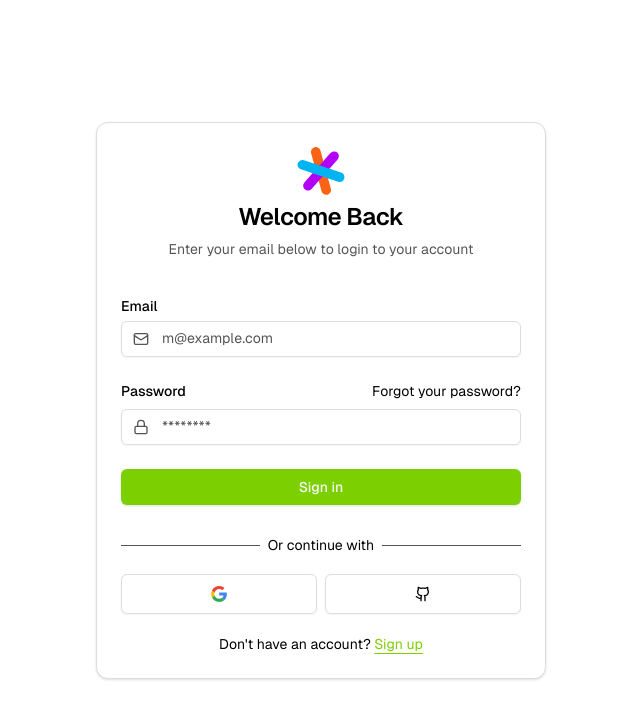
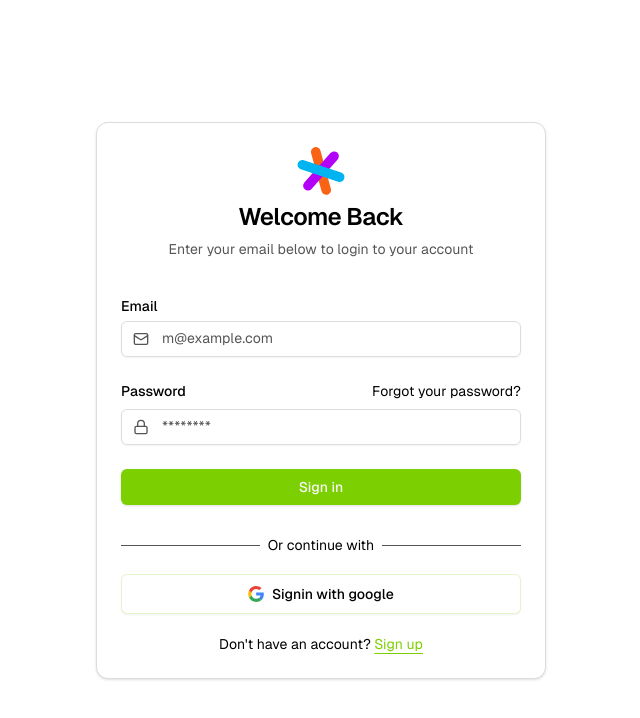
Before and after one commit to jsgarcia-dev/monorepo, a Next.js app in the folder apps/web/: page /auth/sign-in in a window 1280 px wide. Shown: the top 718 px of the page, without its empty margins (352-992 px from the left). Built offline with nearby package versions, Linux system fonts and the light colour scheme; no server answers; what @repo/database would draw is missing.

Commit message:
feat: add google oauth provider and signin button

```diff
--- a/apps/web/auth.config.ts
+++ b/apps/web/auth.config.ts
@@ -1,12 +1,17 @@
 import bcrypt from 'bcryptjs';
 import type { NextAuthConfig } from 'next-auth';
 import Credentials from 'next-auth/providers/credentials';
+import Google from 'next-auth/providers/google';
 
 import { loginSchema } from '@/schemas';
 import { getUserByEmail } from '@/data/user';
 
 export default {
   providers: [
+    Google({
+      clientId: process.env.GOOGLE_CLIENT_ID!,
+      clientSecret: process.env.GOOGLE_CLIENT_SECRET!,
+    }),
     Credentials({
       async authorize(credentials) {
         const validatedFields = loginSchema.safeParse(credentials);
--- a/apps/web/components/auth/social.tsx
+++ b/apps/web/components/auth/social.tsx
@@ -1,22 +1,31 @@
 'use client';
 
+import { signIn } from 'next-auth/react';
 import GoogleIcon from '@/components/icons/google-icon';
 import { Button } from '@/components/ui/button';
 import { cn } from '@/lib/utils';
-import { Github } from 'lucide-react';
+import { DEFAULT_LOGIN_REDIRECT } from '@/routes';
 
 interface SocialProps {
   className?: string;
 }
 
 export const Social = ({ className }: SocialProps) => {
+  const onClick = (provider: 'google' | 'github') => {
+    signIn(provider, {
+      redirectTo: DEFAULT_LOGIN_REDIRECT,
+    });
+  };
   return (
     <div className="flex w-full items-center gap-x-2">
-      <Button size="lg" variant="outline" onClick={() => {}} className={cn('w-full', className)}>
+      <Button
+        size="lg"
+        variant="outline"
+        onClick={() => onClick('google')}
+        className={cn('w-full border-lime-500/20', className)}
+      >
         <GoogleIcon className="size-5" />
-      </Button>
-      <Button size="lg" variant="outline" onClick={() => {}} className={cn('w-full', className)}>
-        <Github className="size-5" />
+        Signin with google
       </Button>
     </div>
   );
```
Also changed, not shown: 1 other file (tests, documents, lock files or other folders).
